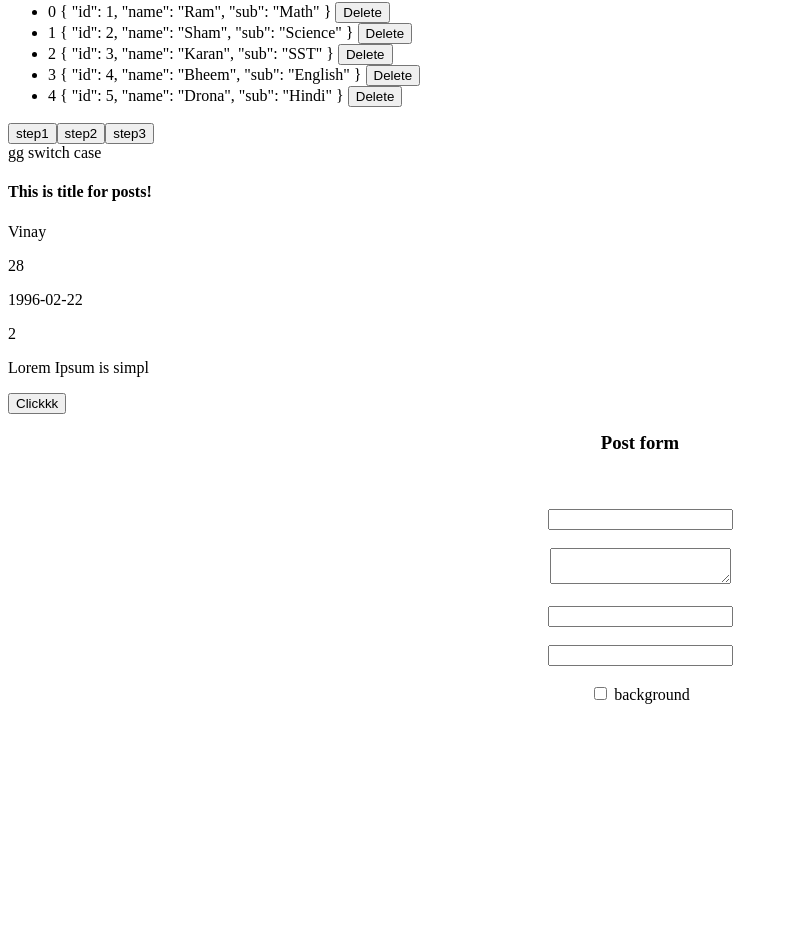
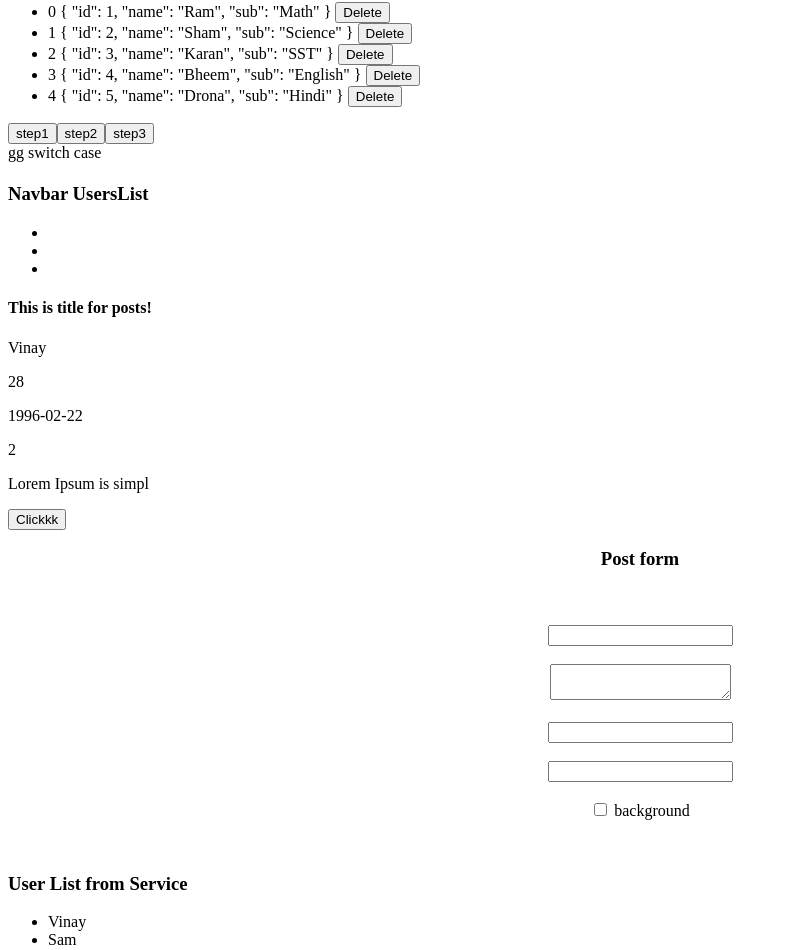
Before and after one commit to sahrawatvinay/Angular, an Angular app in the folder my-app/: page / in a window 1280 px wide. Shown: the part 149-1099 px from the top of the page, without its empty margins (0-788 px from the left). Before the commit the page ends 895 px from the top, so only its background shows below. Built offline with nearby package versions, Linux system fonts and the light colour scheme.

Commit message:
angular services

```diff
--- /dev/null
+++ b/my-app/src/app/Services/user.service.ts
@@ -0,0 +1,16 @@
+import { Injectable } from '@angular/core';
+
+@Injectable({
+  providedIn: 'root',
+})
+export class UserService {
+  userList: Array<any> = [
+    { id: 1, name: 'Vinay' },
+    { id: 2, name: 'Sam' },
+    { id: 3, name: 'Dave' },
+  ];
+  addUser(data: any) {
+    this.userList.push(data);
+  }
+  constructor() {}
+}
--- a/my-app/src/app/app.component.ts
+++ b/my-app/src/app/app.component.ts
@@ -4,11 +4,13 @@ import { RouterOutlet } from '@angular/router';
 import { NavbarComponent } from './navbar/navbar.component';
 import { PostComponent } from './post/post.component';
 import { FacebookProfileData } from './models/facebook-profile-data';
+import { UserService } from './Services/user.service';
 
 @Component({
   selector: 'app-root',
   standalone: true,
   imports: [CommonModule, RouterOutlet, NavbarComponent, PostComponent],
+  providers: [UserService],
   templateUrl: './app.component.html',
   styleUrl: './app.component.css',
 })
--- a/my-app/src/app/navbar/navbar.component.html
+++ b/my-app/src/app/navbar/navbar.component.html
@@ -26,3 +26,7 @@
     'text-weight': isActive
   }"
 ></h1>
+<h3>Navbar UsersList</h3>
+<ul>
+  <li *ngFor="let user of usersListNav; let i = index"></li>
+</ul>
--- a/my-app/src/app/navbar/navbar.component.ts
+++ b/my-app/src/app/navbar/navbar.component.ts
@@ -1,5 +1,6 @@
 import { Component } from '@angular/core';
 import { CommonModule } from '@angular/common';
+import { UserService } from '../Services/user.service';
 @Component({
   selector: 'app-navbar',
   standalone: true,
@@ -20,7 +21,10 @@ export class NavbarComponent {
   btnClick(value: string) {
     this.btnStepVal = value;
   }
-  constructor() {}
+  usersListNav: Array<any>;
+  constructor(private usrSvc: UserService) {
+    this.usersListNav = usrSvc.userList;
+  }
   addItem(): void {
     this.objArray.push({ id: 6, name: 'gg', sub: 'wp' });
   }
--- a/my-app/src/app/post/post.component.html
+++ b/my-app/src/app/post/post.component.html
@@ -26,3 +26,10 @@
     >More infoo</a
   >
 </div>
+
+<div>
+  <h3>User List from Service</h3>
+  <ul>
+    <li *ngFor="let usr of users; let i = index">{{ usr.name }}</li>
+  </ul>
+</div>
--- a/my-app/src/app/post/post.component.ts
+++ b/my-app/src/app/post/post.component.ts
@@ -1,7 +1,9 @@
 import { Component, Input, OnInit, Output, EventEmitter } from '@angular/core';
+import { CommonModule } from '@angular/common';
 import { FormsModule } from '@angular/forms';
 import { FacebookProfileData } from '../models/facebook-profile-data';
 import { SummaryPipe } from '../pipes/summary.pipe';
+import { UserService } from '../Services/user.service';
 type Form = {
   postTitle: string;
   postDescription: string;
@@ -12,12 +14,15 @@ type Form = {
 @Component({
   selector: 'app-post',
   standalone: true,
-  imports: [FormsModule, SummaryPipe],
+  imports: [FormsModule, SummaryPipe, CommonModule],
   templateUrl: './post.component.html',
   styleUrl: './post.component.css',
 })
 export class PostComponent {
-  constructor() {}
+  users: Array<any>;
+  constructor(private userSvc: UserService) {
+    this.users = userSvc.userList;
+  }
   title: string = 'This is title for posts!';
   summaryText: string =
     "Lorem Ipsum is simply dummy text of the printing and typesetting industry. Lorem Ipsum has been the industry's standard dummy text ever since the 1500s, when an unknown printer took a galley of type and scrambled it to make a type specimen book. It has survived not only five centuries, but also the leap into electronic typesetting, remaining essentially unchanged. It was popularised in the 1960s with the release of Letraset sheets containing Lorem Ipsum passages, and more recently with desktop publishing software like Aldus PageMaker including versions of Lorem Ipsum.";
```
Also changed, not shown: 1 other file (tests, documents, lock files or other folders).
